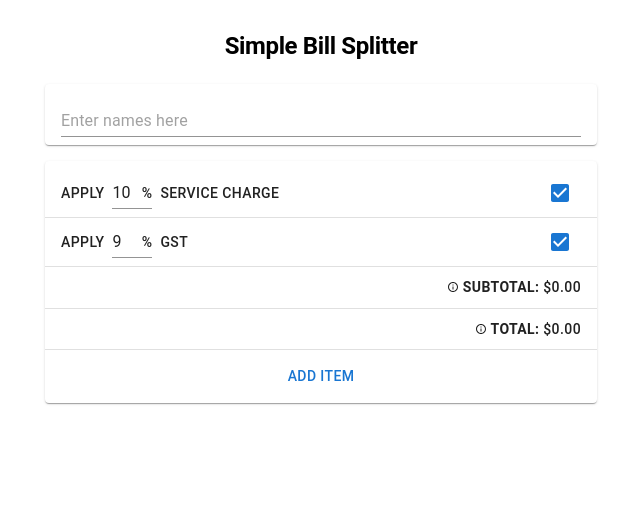
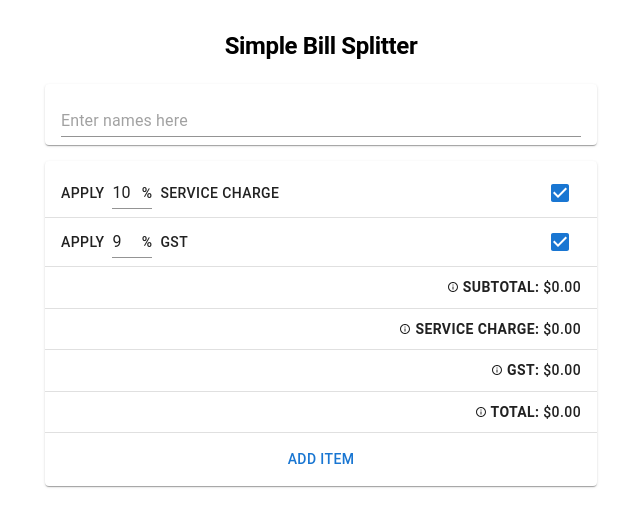
Before and after one commit to ryanYtan/bill-splitter, a React (Create React App) app: page / in a window 1280 px wide. Shown: the top 526 px of the page, without its empty margins (319-959 px from the left). Built offline with nearby package versions, Linux system fonts and the light colour scheme; the HTML template or start-up script is replaced by a standard one.

Commit message:
Do some awful logic, fix computation of GST after Service Charge

```diff
--- a/src/components/ItemizedBill.tsx
+++ b/src/components/ItemizedBill.tsx
@@ -140,6 +140,32 @@ const ItemizedBill = (props: ItemizedBillProps) => {
         </Typography>
       </ListItem>
       <Divider />
+      {bill.taxes.filter(t => t.isApplied && t.id === 0).map(tax => ( //this is awful but whatever
+        <>
+          <ListItem sx={{ display: 'flex', justifyContent: 'flex-end', gap: 0.5 }}>
+            <Tooltip title={`${tax.percentage}% of the subtotal`}>
+              <InfoOutlinedIcon sx={{ fontSize: 12 }}/>
+            </Tooltip>
+            <Typography variant='button'>
+              <b>{tax.title}:</b>{' '}${(bill.computeSubTotalPrice() * (tax.percentage / 100)).toFixed(2)}
+            </Typography>
+          </ListItem>
+          <Divider />
+        </>
+      ))}
+      {bill.taxes.filter(t => t.isApplied && t.id === 1).map(tax => ( //this is awful but whatever
+        <>
+          <ListItem sx={{ display: 'flex', justifyContent: 'flex-end', gap: 0.5 }}>
+            <Tooltip title={`${tax.percentage}% of the sum of Subtotal and Service Charge (if available)`}>
+              <InfoOutlinedIcon sx={{ fontSize: 12 }}/>
+            </Tooltip>
+            <Typography variant='button'>
+              <b>{tax.title}:</b>{' '}${(bill.computeGstPrice()).toFixed(2)}
+            </Typography>
+          </ListItem>
+          <Divider />
+        </>
+      ))}
       <ListItem sx={{ display: 'flex', justifyContent: 'flex-end', gap: 0.5 }}>
         <Tooltip title='Total after taxes'>
           <InfoOutlinedIcon sx={{ fontSize: 12 }}/>
--- a/src/hooks/useBill.ts
+++ b/src/hooks/useBill.ts
@@ -54,6 +54,7 @@ export interface Bill {
   setTax: (tax: Tax) => void
   getTaxMultiplier: () => number
 
+  computeGstPrice: () => number
   computeSubTotalPrice: () => number
   computeTotalPrice: () => number
 
@@ -152,6 +153,15 @@ const useBill = (): Bill => {
     return items.reduce((acc, item) => acc + item.price * item.quantity, 0)
   }
 
+  const computeGstPrice = () => {
+    const taxMultiplier = taxes
+      .filter((tax) => tax.isApplied)
+      .filter((tax) => tax.id !== 1)
+      .map((tax) => 1 + (tax.percentage / 100)) //nice arithmetic error :^)
+      .reduce((acc, tax) => acc * tax, 1)
+    return (computeSubTotalPrice() * taxMultiplier) * (taxes.find((tax) => tax.id === 1)?.percentage || 0) / 100
+  }
+
   const computeTotalPrice = () => {
     const totalPriceBeforeTax = computeSubTotalPrice()
     const taxMultiplier = getTaxMultiplier()
@@ -201,6 +211,7 @@ const useBill = (): Bill => {
     deleteTax,
     setTax,
     getTaxMultiplier,
+    computeGstPrice,
     computeSubTotalPrice,
     computeTotalPrice,
     isReadyToComputeBill,
```
